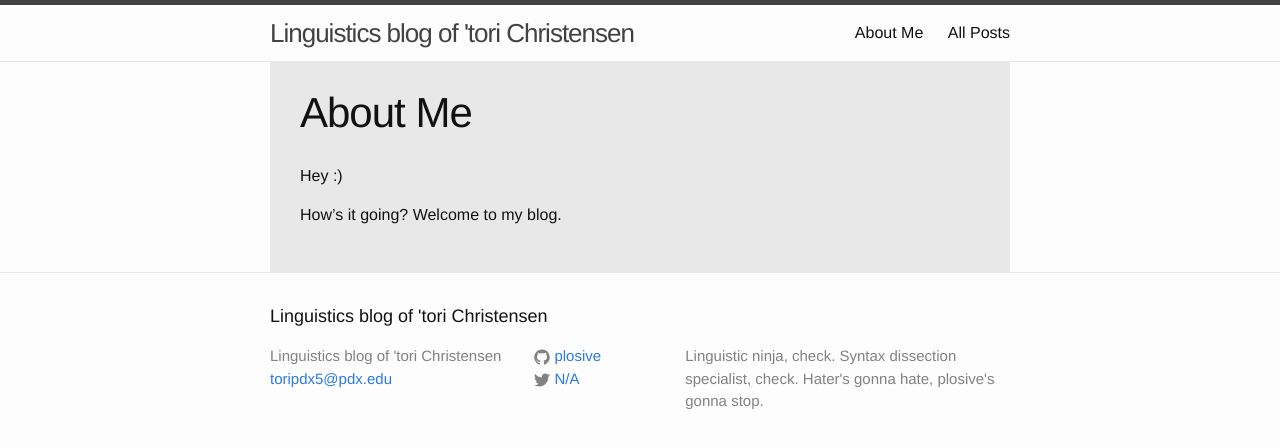
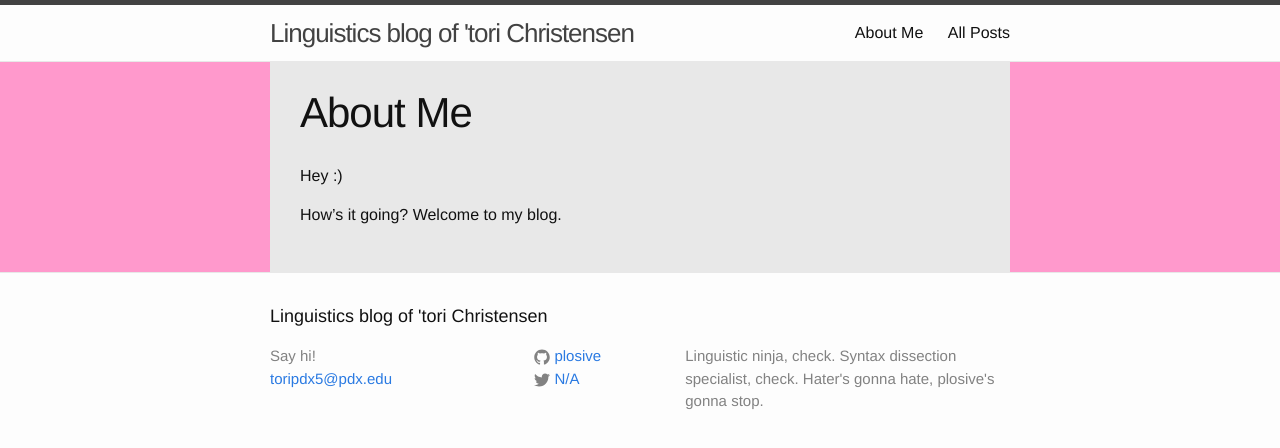
Before and after one commit to plosive/plosive.github.io, a Jekyll site: the page built from about.md, in a window 1280 px wide. Shown: the top 448 px of the page. Built offline with Jekyll 4.4.1, drawn with Linux system fonts in a browser that asks for light colours.

Commit message:
Add link to blog

```diff
--- a/_includes/footer.html
+++ b/_includes/footer.html
@@ -7,7 +7,7 @@
     <div class="footer-col-wrapper">
       <div class="footer-col  footer-col-1">
         <ul class="contact-list">
-          <li>{{ site.title }}</li>
+          <li>Say hi!</li>
           <li><a href="mailto:{{ site.email }}">{{ site.email }}</a></li>
         </ul>
       </div>
--- a/_sass/_layout.scss
+++ b/_sass/_layout.scss
@@ -167,6 +167,7 @@
  */
 .page-content {
     padding: 0;
+    background-color: $pink;
 }
 
 .page-heading {
--- a/css/main.scss
+++ b/css/main.scss
@@ -20,6 +20,8 @@
 $grey-color:       #828282;
 $grey-color-light: lighten($grey-color, 40%);
 $grey-color-dark:  darken($grey-color, 25%);
+
+$pink:             #F9c;
 
 $on-palm:          600px;
 $on-laptop:        800px;
--- a/index.html
+++ b/index.html
@@ -26,7 +26,7 @@
                         <p><a id="email" href="mailto:toripdx5@pdx.edu">toripdx5@pdx.edu</a></p>
                         <p><strong>More content coming soon!</strong></p>
                     </div>
-                    <div id="wug"></div>
+                    <a href="/posts/"><div id="wug"></div></a>
                 </div>
                 <div class="col-md-4"></div>
             </div>
```
